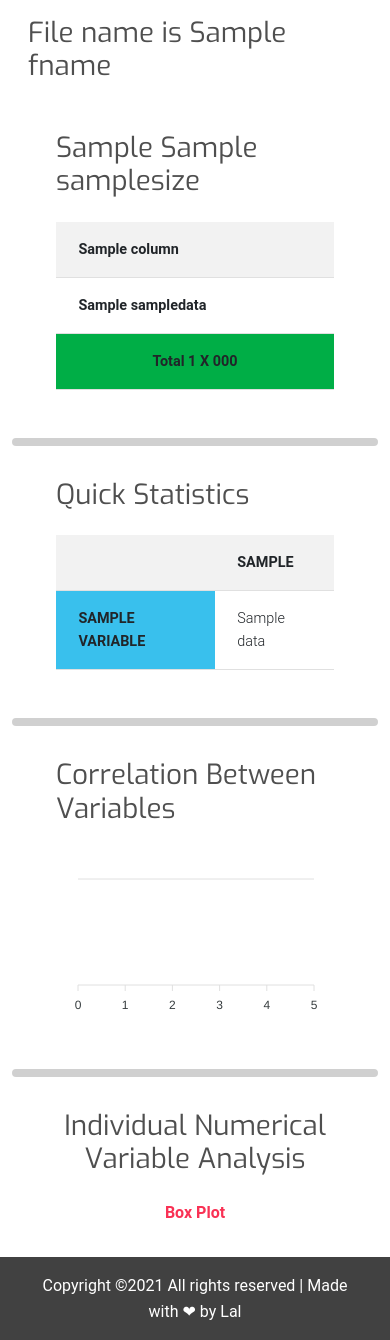
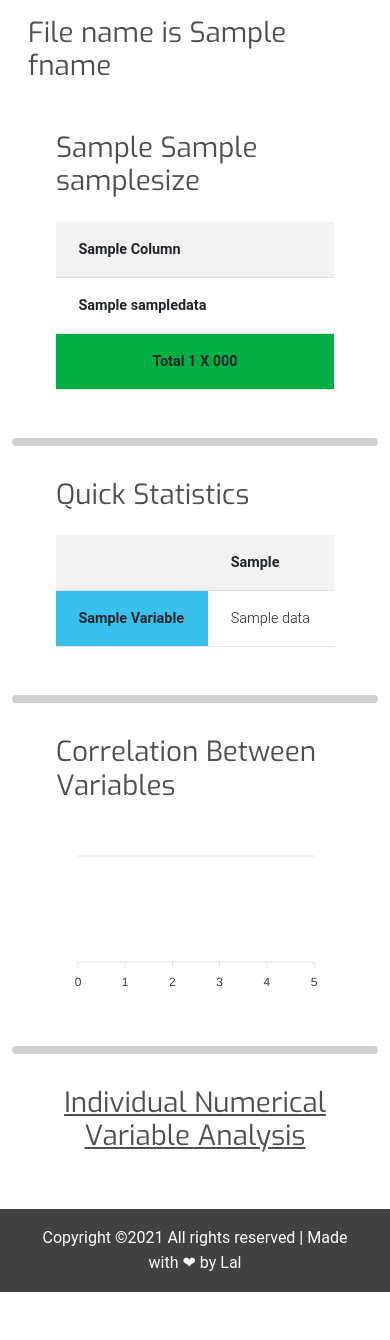
Before and after one commit to lkarjun/fastpreprocess, a Python web app: template template/FullEda.html in a window 390 px wide. After the commit the page ends 1292 px from the top, so only its background shows below. Run offline with Jinja, Linux system fonts and the light colour scheme; the template is opened without the code that fills it: most values are stand-ins (such as "Sample title", 1, 10 or a date in 2020); some libraries are stand-ins or nearby versions.

Commit message:
Majox changes in "INVA"

```diff
--- a/template/FullEda.html
+++ b/template/FullEda.html
@@ -22,7 +22,7 @@
             <table class="table table-striped table-hover">
                 <tr>
                     {% for n in sample.columns %}
-                        <th class="font-weight-bold">{{n}}</th>
+                        <th class="font-weight-bold text-capitalize">{{n}}</th>
                     {% endfor %}
                 </tr>
                 {% for n in sample.sampledata %}
@@ -59,12 +59,12 @@
                 <tr>
                     <th> </th>
                     {% for n in quick.numerical_col %}
-                        <th class="font-weight-bold">{{n.upper()}}</th>
+                        <th class="font-weight-bold text-capitalize">{{n}}</th>
                     {% endfor %}
                 </tr>
                 {% for variable, data in quick.zipped%}
                 <tr>
-                    <th class="font-weight-bold bg-info">{{ variable.upper() }}</th>
+                    <th class="font-weight-bold bg-info text-capitalize">{{ variable }}</th>
                     {% for values in data %}
                     <td>{{values}}</td>
                     {% endfor %}
@@ -97,6 +97,7 @@
             <div class="col-md-1"></div>
         </div>
     </div>
+    <script> corr({{ corr|tojson }}); </script>
 </section>
 
 
@@ -104,17 +105,88 @@
 
 <hr style="border: 4px solid rgb(71, 71, 71); border-radius: 5px;">
 
-<!------------Individual Variable Analysis-------------->
+<!------------Individual Numeric Variable Analysis-------------->
 <section class="p-3 m-3">
     <div class="container">
         <div class="jumbotron pb-2 mb-2">
-            <h2 class="display-6 text-center" style="font-family: 'Exo', sans-serif;">Individual Numerical Variable Analysis</h2>
+            <h2 class="display-6 text-center" style="font-family: 'Exo', sans-serif; text-decoration: underline;">Individual Numerical Variable Analysis</h2>
         </div>
 
-        <div class="row">
-            <div class="text-danger font-weight-bold text-center">Box Plot</div>
-            <div id="boxplot"></div>
+        {% for values in process.IV.Variables%}
+        {% if values.vtype == 'numeric'%}
+
+        <div class="jumbotron p-3 m-3">
+            <p class="h4 text-capitalize font-weight-bold" style="font-family: 'Exo', sans-serif;">{{values.vname}}</p>
         </div>
+
+
+        <div class="row p-4 m-4">
+            <div class="col-md-6">
+                <table class="table table-hover">
+                    <tr>
+                        <th class="font-weight-bold">Number of observations</th> <td>{{values.vsummary[1][0]}}</td>
+                        <th class="font-weight-bold">Median</th><td>{{values.vsummary[1][5]}}</td>
+                    </tr>
+                    <tr>
+                        <th class="font-weight-bold">Mean</th><td>{{values.vsummary[1][1]}}</td>
+                        <th class="font-weight-bold">Quartile 2</th><td>{{values.vsummary[1][6]}}</td>
+                    </tr>
+                    <tr>
+                        <th class="font-weight-bold">Standard Deviation</th><td>{{values.vsummary[1][2]}}</td>
+                        <th class="font-weight-bold">Maximum</th><td>{{values.vsummary[1][7]}}</td>
+                    </tr>
+                    <tr>
+                        <th class="font-weight-bold">Minimum</th><td>{{values.vsummary[1][3]}}</td>
+                        <th class="font-weight-bold">Skewness</th><td>{{values.vsummary[1][8]}}</td>
+                    </tr>
+                    <tr>
+                        <th class="font-weight-bold">Quartile 1</th><td>{{values.vsummary[1][4]}}</td>
+                        <th class="font-weight-bold">Kurtosis</th><td>{{values.vsummary[1][9]}}</td>
+                    </tr>
+                </table>
+            </div>
+
+            <div class="col-md-6 d-flex justify-content-center">
+                <div class="card bg-danger" style="max-width: 20rem; max-height: 17rem;">
+                    <div class="card-header text-white">Note</div>
+                    <div class="card-body">
+                        <table class="table text-white">
+                            <tr>
+                                <th>Variable Name: </th> <td class="text-capitalize">{{ values.vname }}</td>
+                            </tr>
+                            <tr>
+                                <th>Variable Type: </th> <td class="text-capitalize"> {{ values.vtype }}</td>
+                            </tr>
+                            <tr>
+                                {% if values.vmissing is none %}
+                                    <th>Missing Percentage</th> <td> 0 %</td>
+                                {% else %}
+                                    <th>Missing Percentage</th> <td> {{ values.vmissing[1]}} %</td>
+                                {% endif %}
+                            </tr>
+                        </table>
+                    </div>
+            </div>
+        </div>
+
+        <!------------Box plot Visualising here------------->
+        <div class="row p-4 m-4">
+            <div class="col-md-6">
+                <div id="{{ values.vhtmlid[1] }}"></div>
+            </div>
+        </div>
+
+        <script>boxplot({{values.boxplot_json()|tojson}}, "{{ values.vhtmlid[0] }}");</script>
+        <!------------Box plot Visualising finish------------->
+
+
+        <hr style="border: 1px solid rgb(0, 0, 0); border-radius: 5px; color: black;">
+
+        {% endif %}
+        {% endfor %}
+
+
+
     </div>
 </section>
 
@@ -127,24 +199,4 @@
 
 </div>
 
-<script>
-const data1 = {{ corr|tojson }};
-console.log(data1);
-corr(data1);
-// boxplot([
-//             { name: 'box', type: 'boxPlot',
-//               data: [{x: 'Age', y: [30, 40, 60, 98, 233]}]
-//             },
-//             { name: 'outliers', type: 'scatter',
-//               data: [{x: 'Age', y: 1}]}
-//         ])
-</script>
-
-<script>
-const data2 = {{ bplot|tojson }};
-console.log(data2);
-
-boxplot(data2);
-
-</script>
 {% endblock %}
```
